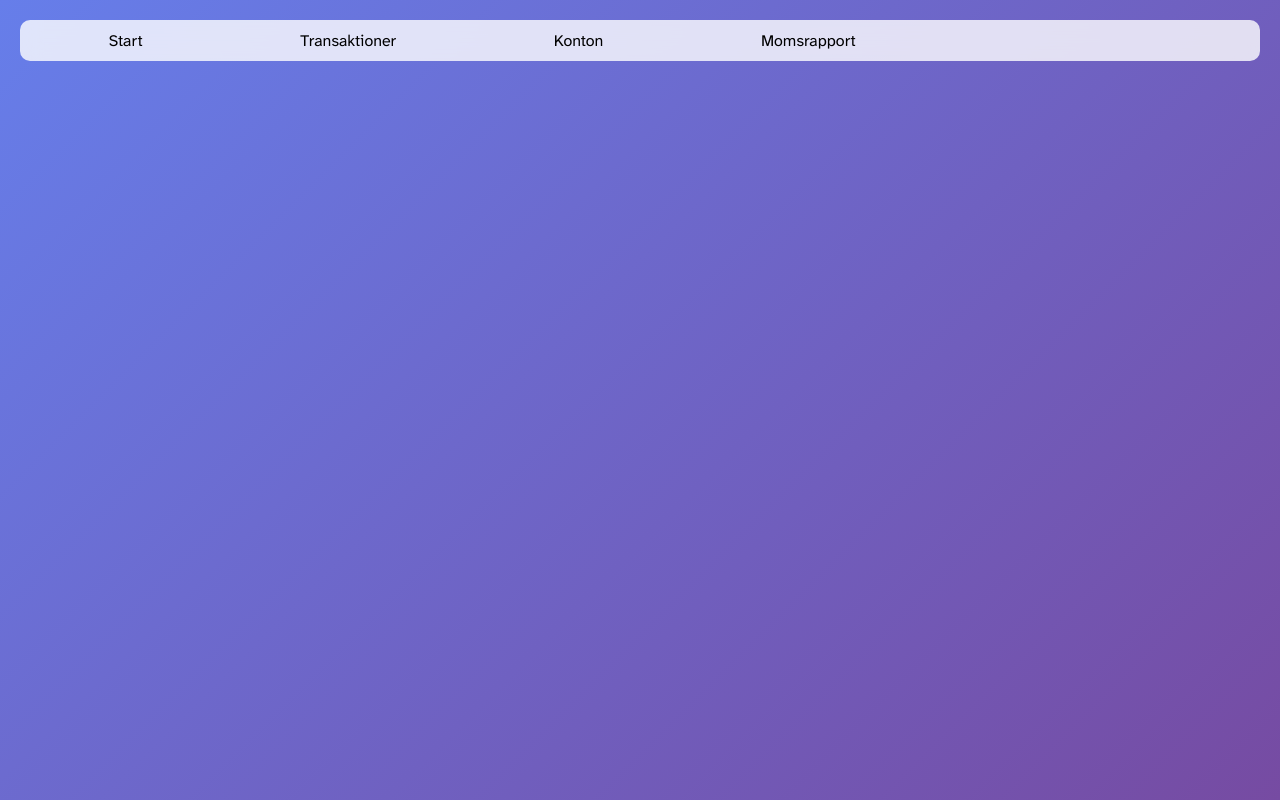
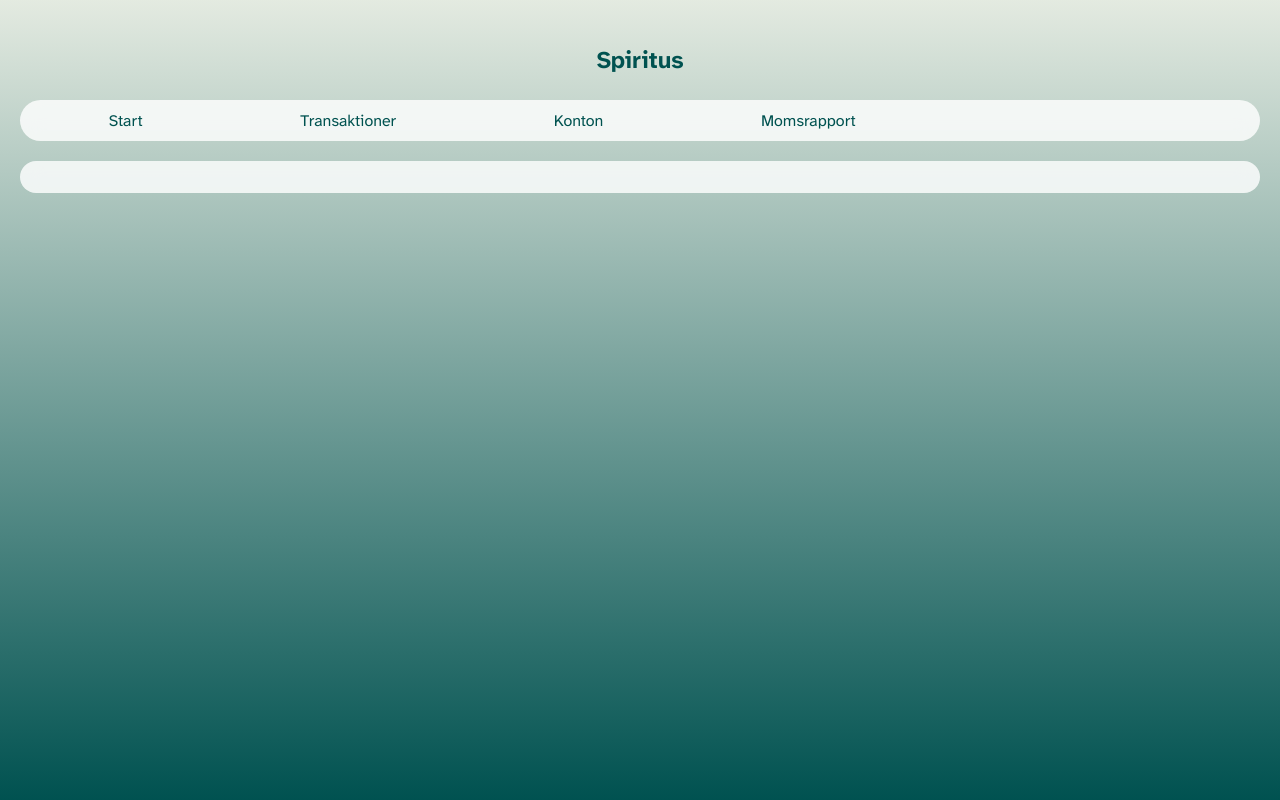
Before and after one commit to enjikaka/hledger-web-gui, a website built with Vite: page index.html in a window 1280 px wide. Built offline with nearby package versions, Linux system fonts and the light colour scheme; what signals-devtool-provider, webact would draw is missing.

Commit message:
Nicer styles

```diff
--- a/index.html
+++ b/index.html
@@ -8,6 +8,7 @@
   </head>
   <body>
     <header>
+      <strong>Spiritus</strong>
       <nav>
         <ul>
           <li><router-link href="/">Start</router-link></li>
--- a/src/css/style.css
+++ b/src/css/style.css
@@ -14,26 +14,37 @@
   src: url('/font/AtkinsonHyperlegibleMono-VariableFont_wght.ttf') format('truetype');
 }
 
+:root {
+  --primary-color: hsl(179, 100%, 16%);
+  --secondary-color: hsl(102, 19%, 90%);
+  --accent-color: hsl(189, 67%, 41%);
+}
+
 body {
   font-family: 'Atkinson Hyperlegible Next',
     system-ui, -apple-system, BlinkMacSystemFont, "Segoe UI", Roboto, Oxygen,
     Ubuntu, Cantarell, "Open Sans", "Helvetica Neue", sans-serif;
-  background: linear-gradient(135deg, #667eea 0%, #764ba2 100%);
+  background: linear-gradient(to bottom, var(--secondary-color), var(--primary-color));
   min-height: 100vh;
   padding: 20px;
+  color: var(--primary-color);
 }
 
-header {
+nav {
   background-color: rgba(255, 255, 255, 0.8);
   backdrop-filter: blur(10px);
   padding: 10px;
-  border-radius: 10px;
+  border-radius: 24px;
   margin-bottom: 20px;
+  corner-shape: squircle;
 }
 
 header strong {
   font-size: 24px;
   font-weight: bold;
+  display: block;
+  margin: 1em auto;
+  text-align: center;
 }
 
 nav ul {
@@ -43,6 +54,16 @@ nav ul {
   list-style: none;
 }
 
+app-router {
+  background-color: rgba(255, 255, 255, 0.8);
+  backdrop-filter: blur(10px);
+  padding: 10px;
+  border-radius: 24px;
+  corner-shape: squircle;
+  display: block;
+  padding: 1em;
+}
+
 @view-transition {
   navigation: auto;
 }
```
